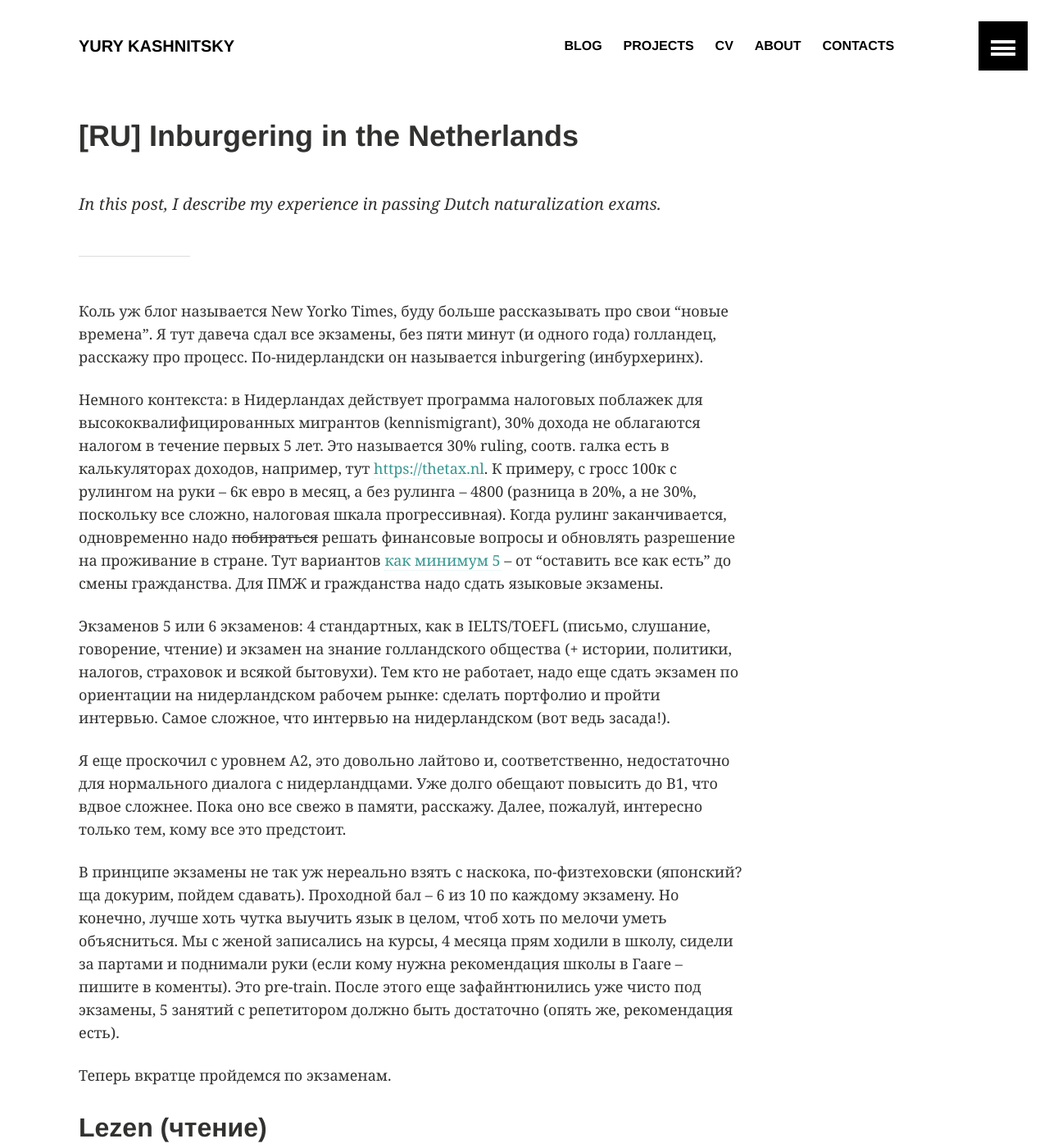
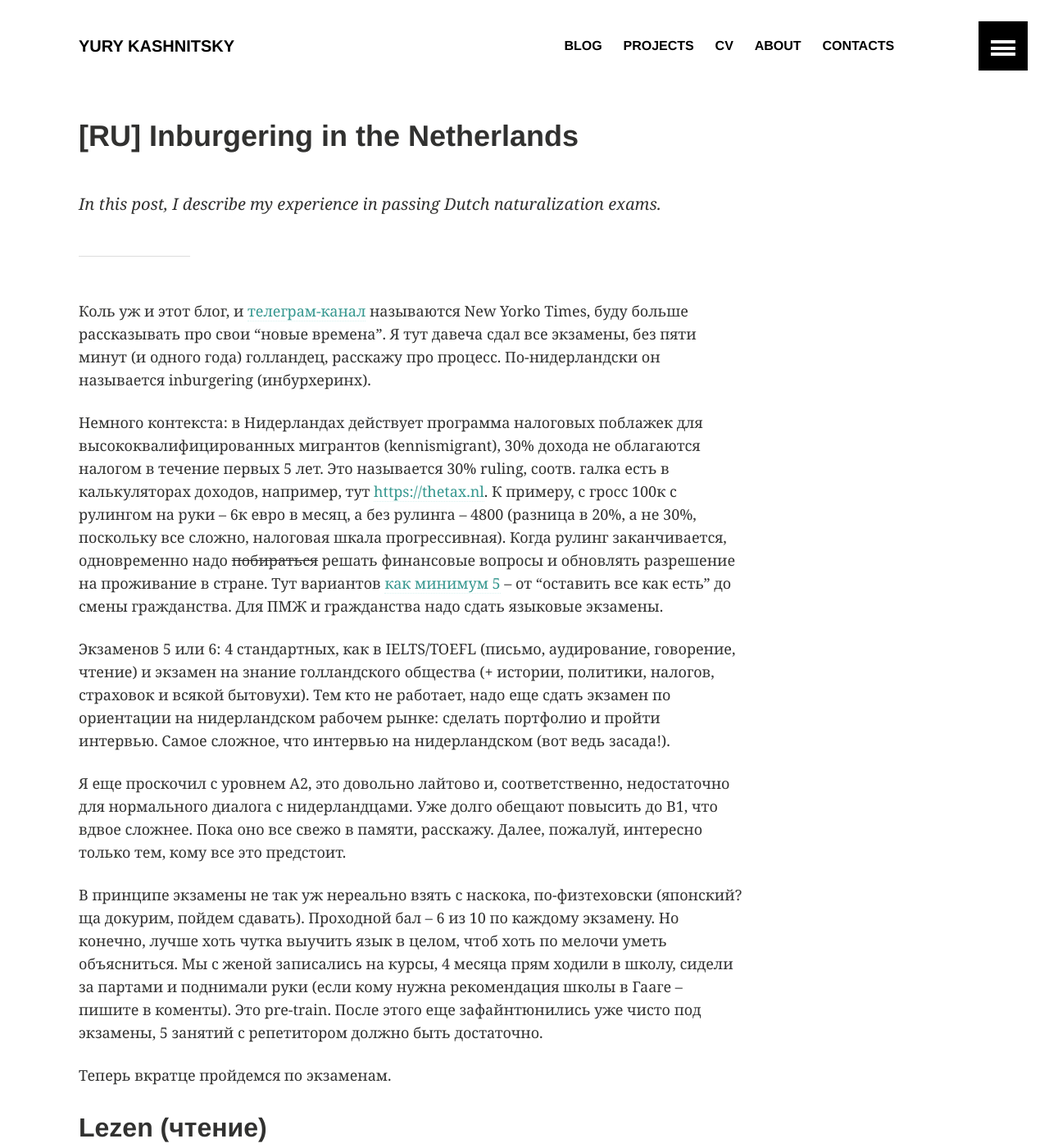
Before and after one commit to Yorko/yorko.github.io, a Jekyll site: the page built from _posts/2023-07-26-inburgering.md, in a window 1280 px wide and 1400 px high. Shown: the whole window at 82% size. Built offline with Jekyll 4.4.1, drawn with Linux system fonts in a browser that asks for light colours; comment, search, counter and statistics services are not loaded; some of the changed text lies outside the part shown.

Commit message:
fixes to the post on inburgering

```diff
--- a/_posts/2023-07-26-inburgering.md
+++ b/_posts/2023-07-26-inburgering.md
@@ -12,15 +12,15 @@
 
 
 
-Коль уж блог называется New Yorko Times, буду больше рассказывать про свои “новые времена”. Я тут давеча сдал все экзамены, без пяти минут (и одного года) голландец, расскажу про процесс. По-нидерландски он называется inburgering (инбурхеринх).
+Коль уж и этот блог, и [телеграм-канал](https://t.me/new_yorko_times) называются New Yorko Times, буду больше рассказывать про свои “новые времена”. Я тут давеча сдал все экзамены, без пяти минут (и одного года) голландец, расскажу про процесс. По-нидерландски он называется inburgering (инбурхеринх).
 
 Немного контекста: в Нидерландах действует программа налоговых поблажек для высококвалифицированных мигрантов (kennismigrant), 30% дохода не облагаются налогом в течение первых 5 лет. Это называется 30% ruling, соотв. галка есть в калькуляторах доходов, например, тут [https://thetax.nl](https://thetax.nl). К примеру, с гросс 100к с рулингом на руки – 6к евро в месяц, а без рулинга – 4800 (разница в 20%, а не 30%, поскольку все сложно, налоговая шкала прогрессивная). Когда рулинг заканчивается, одновременно надо ~~побираться~~ решать финансовые вопросы и обновлять разрешение на проживание в стране. Тут вариантов [как минимум 5](https://rabotaem.nl/docs/kennismigrant-cherez-5-let-varianty/) – от “оставить все как есть” до смены гражданства. Для ПМЖ и гражданства надо сдать языковые экзамены.
 
-Экзаменов 5 или 6 экзаменов: 4 стандартных, как в IELTS/TOEFL (письмо, слушание, говорение, чтение) и экзамен на знание голландского общества (+ истории, политики, налогов, страховок и всякой бытовухи). Тем кто не работает, надо еще сдать экзамен по ориентации на нидерландском рабочем рынке: сделать портфолио и пройти интервью. Самое сложное, что интервью на нидерландском (вот ведь засада!).
+Экзаменов 5 или 6: 4 стандартных, как в IELTS/TOEFL (письмо, аудирование, говорение, чтение) и экзамен на знание голландского общества (+ истории, политики, налогов, страховок и всякой бытовухи). Тем кто не работает, надо еще сдать экзамен по ориентации на нидерландском рабочем рынке: сделать портфолио и пройти интервью. Самое сложное, что интервью на нидерландском (вот ведь засада!).
 
 Я еще проскочил с уровнем A2, это довольно лайтово и, соответственно, недостаточно для нормального диалога с нидерландцами. Уже долго обещают повысить до B1, что вдвое сложнее. Пока оно все свежо в памяти, расскажу. Далее, пожалуй, интересно только тем, кому все это предстоит.
 
-В принципе экзамены не так уж нереально взять с наскока, по-физтеховски (японский? ща докурим, пойдем сдавать). Проходной бал – 6 из 10 по каждому экзамену. Но конечно, лучше хоть чутка выучить язык в целом, чтоб хоть по мелочи уметь объясниться. Мы с женой записались на курсы, 4 месяца прям ходили в школу, сидели за партами и поднимали руки (если кому нужна рекомендация школы в Гааге – пишите в коменты). Это pre-train. После этого еще зафайнтюнились уже чисто под экзамены, 5 занятий с репетитором должно быть достаточно (опять же, рекомендация есть).
+В принципе экзамены не так уж нереально взять с наскока, по-физтеховски (японский? ща докурим, пойдем сдавать). Проходной бал – 6 из 10 по каждому экзамену. Но конечно, лучше хоть чутка выучить язык в целом, чтоб хоть по мелочи уметь объясниться. Мы с женой записались на курсы, 4 месяца прям ходили в школу, сидели за партами и поднимали руки (если кому нужна рекомендация школы в Гааге – пишите в коменты). Это pre-train. После этого еще зафайнтюнились уже чисто под экзамены, 5 занятий с репетитором должно быть достаточно.
 
 Теперь вкратце пройдемся по экзаменам.
 
@@ -41,15 +41,15 @@
 
 У меня тут 10/10 было без проблем.
 
-## Luisteren (Слушание)
+## Luisteren (аудирование)
 
 Все похоже, только надо слушать или смотреть видео, выбирать варианты ответа. Тоже 25 вопросов, дается 45 минут, но и этого предостаточно. Тут у меня тоже 10/10.
 
-Со слушанием меня слегка сбил [ютуб-канал Ad Appel](https://www.youtube.com/@AdAppeltaaltrainingen), там прямо сложно, почти как в живой речи, на экзамене все проще.
+С аудированием меня слегка сбил [ютуб-канал Ad Appel](https://www.youtube.com/@AdAppeltaaltrainingen), там прямо сложно, почти как в живой речи, на экзамене все проще.
 
 ## Schrijven (Письмо)
 
-Схряйвваардихьхайд (Schrijfvaardigheid) – это прям классика, писать прям ручкой по бумаге, может оказаться непривычно после многих лет тыкания в клавиши. Здесь дается 40 минут на 4 упражнения: 2 письма написать, один формуляр заполнить и еще что-то типа заметки в газету написать. Вот это уже сложнее, чем чтение или слушание, тут как минимум надо грамматику знать.
+Схряйвваардихьхайд (Schrijfvaardigheid) – это прям классика, писать ручкой по бумаге, может оказаться непривычно после многих лет тыкания в клавиши. Здесь дается 40 минут на 4 упражнения: 2 письма написать, один формуляр заполнить и еще что-то типа заметки в газету написать. Вот это уже сложнее, чем чтение или аудирование, тут как минимум надо грамматику знать.
 
 <div style="text-align:center">
 <img src="/images/20230726-inburgering/schrijven_example.png" width=700px />
@@ -62,7 +62,7 @@
 
 ## Spreken (говорение)
 
-Тут дают 35 минут на 24 задания – из них 12 это открытые вопросы, еще 12 – по сути слушание (не понимаю, почему это вообще часть экзамена по говорению).
+Тут дают 35 минут на 24 задания – из них 12 это открытые вопросы, еще 12 – по сути аудирование (не понимаю, почему это вообще часть экзамена по говорению).
 
 Типичный открытый вопрос: “В выходные я люблю ездить на море. А как ты проводишь выходные? И с кем?”. На ответ дается всего 15 секунд, важно ответить именно на оба вопроса.
 
@@ -74,7 +74,7 @@
 
 KNM – это тест на знание голландских обычаев, истории, бытовухи (медицина, налоги, страховки) и т.д. Тут достаточно прочитать [книгу “Welkom in Nederland”](https://www.coutinho.nl/nl/welkom-in-nederland-9789046904886) и сделать тестовые экзамены на сайте [https://inburgeren.nl](https://inburgeren.nl/). Я еще надыбил какие-то более сложные тесты, т.к. прошел слух, что вопросы на экзамене сильно отличаются от тестовых. Но в моем случае это было лишним, экзамен прям почти такой же был, как тестовые.
 
-Книгу читать было приятно, написана на уровне A2, так что можно просто брать и читать. в словарь, конечно, приходится подглядывать, по таким темам как коммуналка, здоровье или страховки немало незнакомых слов.
+Книгу читать было приятно, написана на уровне A2, так что можно просто брать и читать. В словарь, конечно, приходится подглядывать, по таким темам как коммуналка, здоровье или страховки немало незнакомых слов.
 
 Всего 40 вопросов, дается 45 минут, так что темп бодрый. KNM я на удивление сдал по максимуму, а так вообще с ним бывают проблемы.
 
```
Also changed, not shown: images/20230726-inburgering/lezen_example.png.
